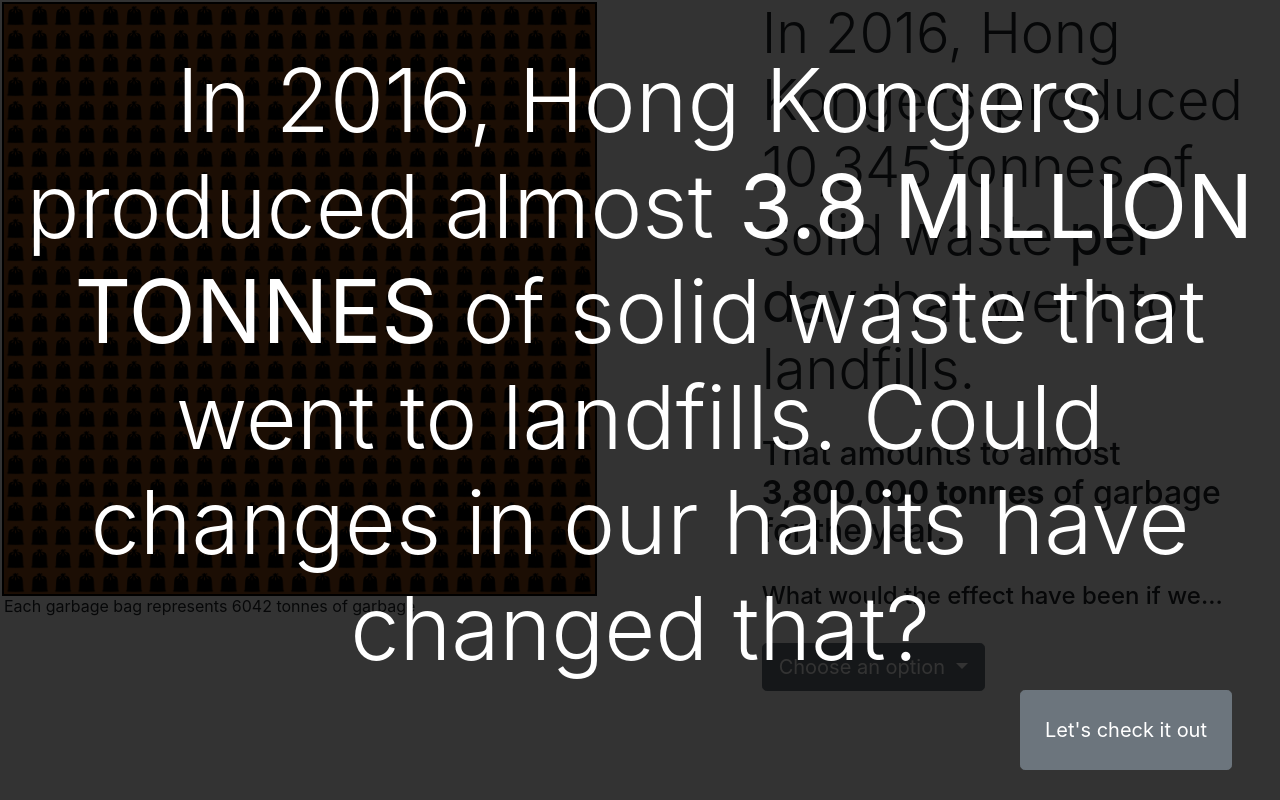
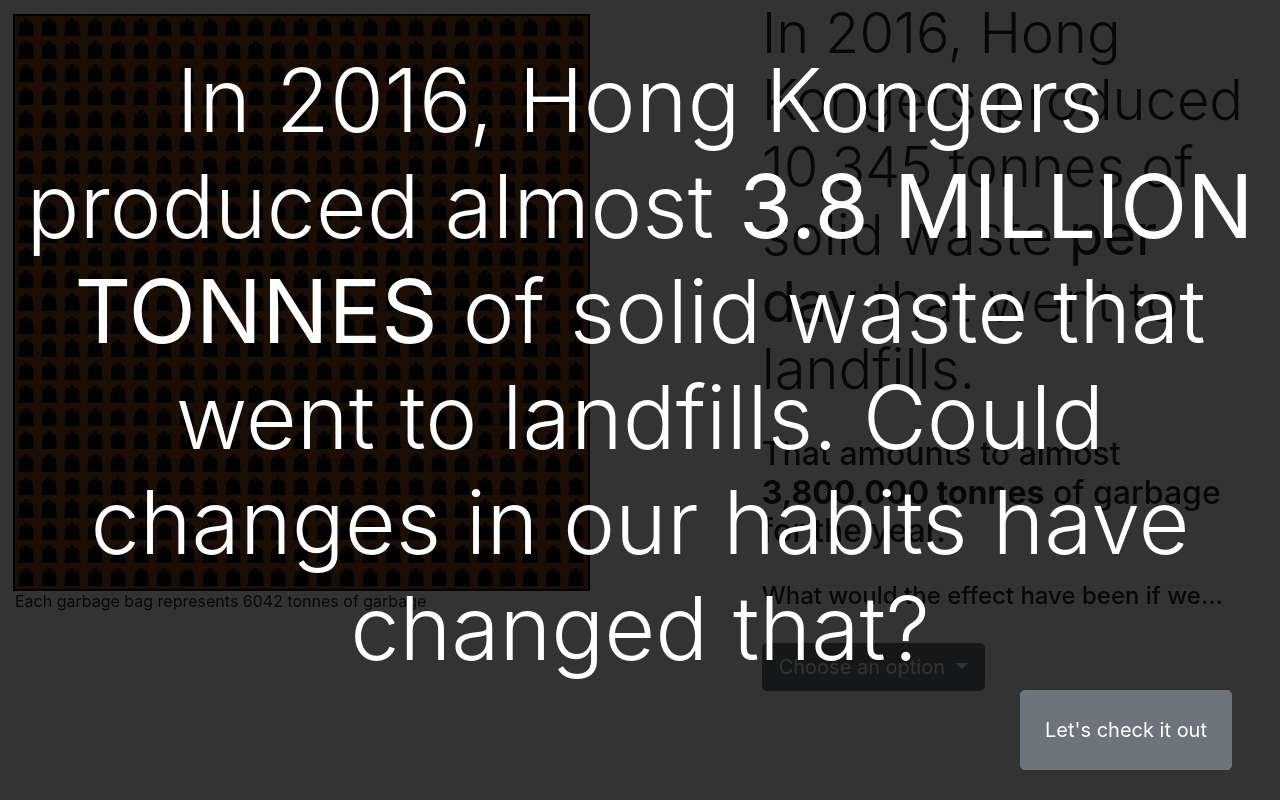
Before and after one commit to Wongmat/waste-grid, a plain HTML site: page index.html in a window 1280 px wide. Drawn offline with nearby package versions, Linux system fonts and the light colour scheme.

Commit message:
Added margins

```diff
--- a/index.html
+++ b/index.html
@@ -12,8 +12,8 @@
             </div>
 <div class="container-fluid">
     <div class="row">
-    <div class="col-7 p-1" id="gridContainer">
-<div id="gridWindow">
+    <div class="col-7" id="gridContainer">
+<div id="gridWindow" class="align-middle mt-3">
 </div>
 <p>Each garbage bag represents 6042 tonnes of garbage</p>
 </div>
@@ -40,8 +40,6 @@
 </div>
 </div>
 
-<br><br>
-
 </body>
 <script type="text/javascript" src="https://ajax.googleapis.com/ajax/libs/jquery/1.11.0/jquery.min.js"></script>
 <link rel="stylesheet" href="https://stackpath.bootstrapcdn.com/bootstrap/4.1.3/css/bootstrap.min.css" integrity="sha384-MCw98/SFnGE8fJT3GXwEOngsV7Zt27NXFoaoApmYm81iuXoPkFOJwJ8ERdknLPMO" crossorigin="anonymous">
--- a/scripts.js
+++ b/scripts.js
@@ -31,7 +31,7 @@ $(document).ready(function() {
     $("#plastic").on('click', () => {
         removeGrid(65);
         $('#headline').html('Hong Kongers average around 3 plastic bags <b>per day</b>. That amounts to <b>44187 tonnes</b> of bags per year.');
-        $('#middle').html('In addition, <b>48180 tonnes</b> of plastic bottles are discard per year, and only <b>14%</b> of Hong Kong\'s of them get recycled.');
+        $('#middle').html('In addition, <b>48180 tonnes</b> of plastic bottles are discard per year, and only <b>14%</b> of them get recycled.');
         $('#bottom').html('Think before buying that next water bottle!');
     });
 
--- a/style.css
+++ b/style.css
@@ -1,5 +1,5 @@
 #gridWindow {
-	position: relative;
+
 	outline:2px solid #000;
 	font-size: 0;
 	width:80%;
@@ -28,3 +28,7 @@
 
     display:inline-block;
 }
+
+.dropdown-item {
+    cursor: pointer;
+}
```
